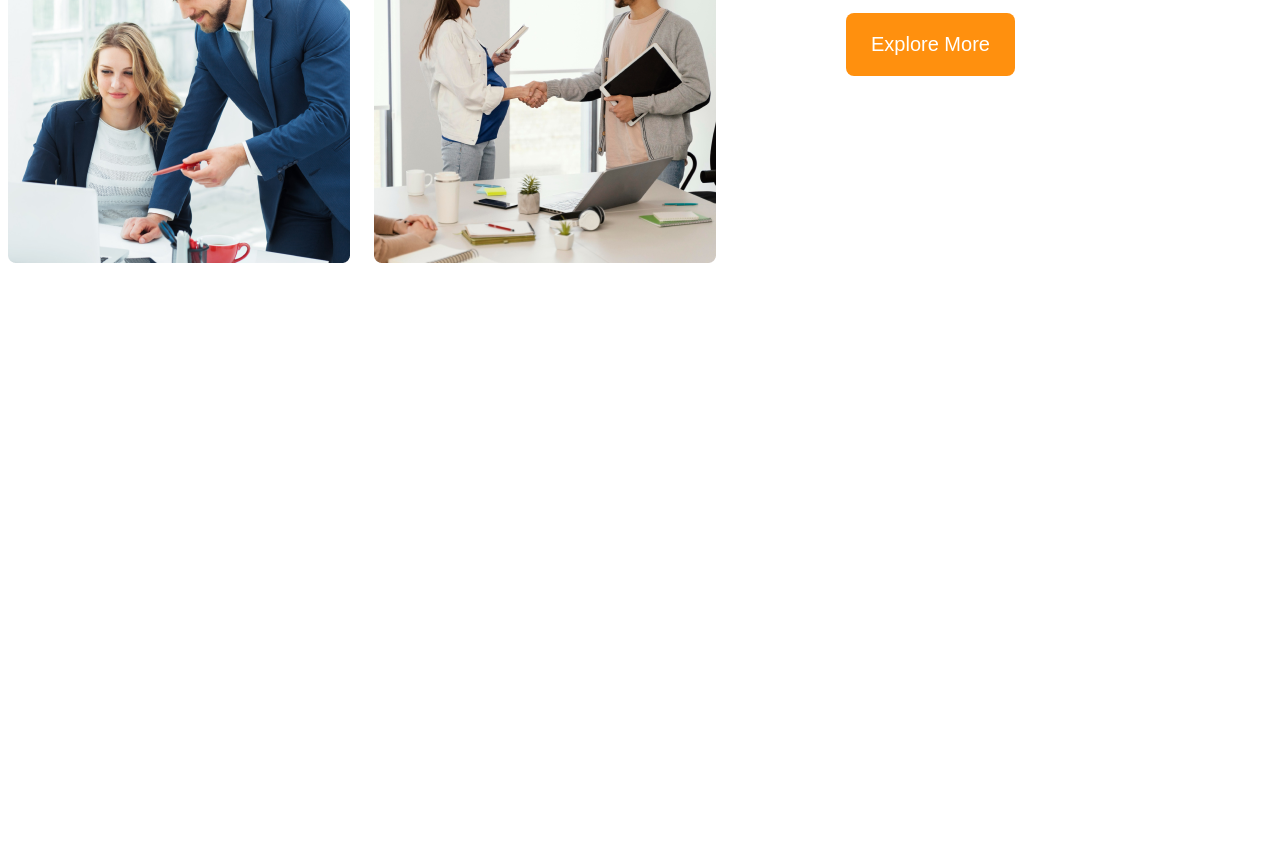
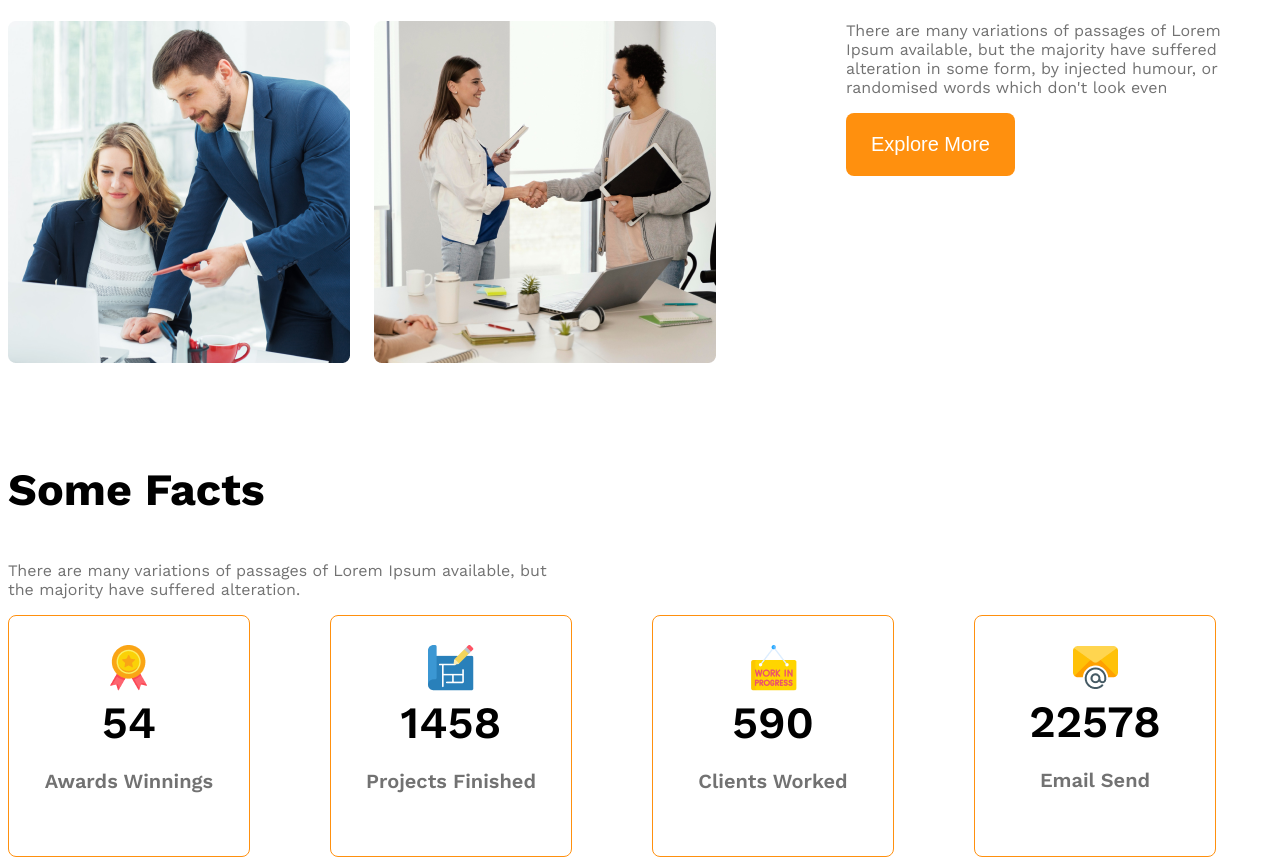
Before and after one commit to md-abdullah-alien/Architect-Project, a plain HTML site: page index.html in a window 1280 px wide. Shown: the part 1619-2484 px from the top of the page. Before the commit the page ends 1890 px from the top, so only its background shows below. Drawn offline with nearby package versions, Linux system fonts and the light colour scheme.

Commit message:
Added Facts Section

```diff
--- a/index.html
+++ b/index.html
@@ -44,7 +44,7 @@
     <!-- Main Section Started -->
     <main>
         <!-- Teams Section Started -->
-        <div class="teams-section display-flex">
+         <section class="teams-section display-flex">
             <div class="team-img-container">
                 <img src="./images/team1.png" alt="" class="team-img">
                 <img src="./images/team2.png" alt="" class="team-img">
@@ -52,7 +52,7 @@
                 <img src="./images/team4.png" alt="" class="team-img">
             </div>
             <div class="team-feature-container">
-                <h2 class="feature-title">
+                <h2 class="section-title">
                     <span class="feature-color-01">Quick list</span> <span class="feature-color-02">of Our</span> <span class="feature-color-03">Features</span>
                 </h2>
                 <p class="feature-description text-light-gray">
@@ -60,8 +60,43 @@
                 </p>
                 <button class="btn-primary">Explore More</button>
             </div>
-        </div>
+         </section>
         <!-- Teams Section Ended -->
+         <!-- Features Section Started -->
+          <section class="features-section">
+
+          </section>
+         <!-- Features Section Ended -->
+          <!-- Facts Section Started -->
+           <section class="facts-section">
+            <h3 class="section-title">Some Facts</h3>
+            <p class="text-light-gray facts-description">
+                There are many variations of passages of Lorem Ipsum available, but the majority have suffered alteration.
+            </p>
+            <div class="facts-container">
+                <div class="fact-card display-flex">
+                    <img src="./images/icons/ribon.png" alt="" class="fact-icon">
+                    <h2 class="facts-number">54</h2>
+                    <h5 class="text-light-gray facts-name">Awards Winnings</h5>
+                </div>
+                <div class="fact-card display-flex">
+                    <img src="./images/icons/projects.png" alt="" class="fact-icon">
+                    <h2 class="facts-number">1458</h2>
+                    <h5 class="text-light-gray facts-name">Projects Finished</h5>
+                </div>
+                <div class="fact-card display-flex">
+                    <img src="./images/icons/customers.png" alt="" class="fact-icon">
+                    <h2 class="facts-number">590</h2>
+                    <h5 class="text-light-gray facts-name">Clients Worked</h5>
+                </div>
+                <div class="fact-card display-flex">
+                    <img src="./images/icons/email.png" alt="" class="fact-icon">
+                    <h2 class="facts-number">22578</h2>
+                    <h5 class="text-light-gray facts-name">Email Send</h5>
+                </div>
+            </div>
+           </section>
+          <!-- Facts Section Ended -->
     </main>
     <!-- Main Section Ended -->
 
--- a/styles/style.css
+++ b/styles/style.css
@@ -36,6 +36,10 @@
   border-radius: 8px;
 }
 
+.section-title{
+  font-size: 2.8rem;
+  font-weight: 700;
+}
 
 
 /* Shared Styles Ended */
@@ -97,7 +101,7 @@ main{
 }
 
 main > section{
-  margin-top: 130px;
+  margin-top: 100px;
 }
 
 /* Main Section Styles Ended */
@@ -118,11 +122,6 @@ main > section{
   max-width: 530px;
 }
 
-.feature-title{
-  font-size: 2.8rem;
-  font-weight: 700;
-}
-
 .feature-color-01{
   font-weight: 500px;
   color: #727272;
@@ -134,6 +133,44 @@ main > section{
 
 
 /* Teams Section Styles Ended */
+/* Features Section Styles Started */
+
+
+/* Features Section Styles Ended */
+/* Facts Section Styles Started */
+.facts-container{
+  display: grid;
+  grid-template-columns: repeat(4, 1fr);
+  gap: 24px;
+}
+.fact-card{
+  border: 1px solid #ff900e;
+  border-radius: 8px;
+  flex-direction: column;
+  justify-content: center;
+  align-items: center;
+  width: 240px;
+  height: 240px;
+}
+.facts-description{
+  max-width: 540px;
+}
+
+.facts-number{
+  font-size: 2.8rem;
+  font-weight: 600;
+  margin-top: 5px;
+  margin-bottom: 10px;
+}
+
+.facts-name{
+  font-size: 1.25rem;
+  font-weight: 600;
+  margin-top: 10px;
+}
+
+
+/* Facts Section Styles Ended */
 
 
 /* Responsive Media Query apply */
@@ -145,8 +182,13 @@ main > section{
   .teams-section{
     flex-direction: column;
   }
-  .team-img-container{
+  .team-img-container,
+  .facts-container{
     grid-template-columns: repeat(1, 1fr);
+  }
+
+  .facts-container{
+    justify-items: center;
   }
   .team-feature-container{
     margin-left: 30px;
@@ -159,11 +201,12 @@ main > section{
   .teams-section{
     flex-direction: column;
   }
-  .team-img-container{
-    grid-template-columns: repeat();
+
+  .team-feature-container{
+    margin: 30px auto;
   }
-  .team-feature-container{
-    margin-left: 30px;
+  .facts-container{
+    grid-template-columns: repeat(2, 1fr);
   }
 }
 
```
